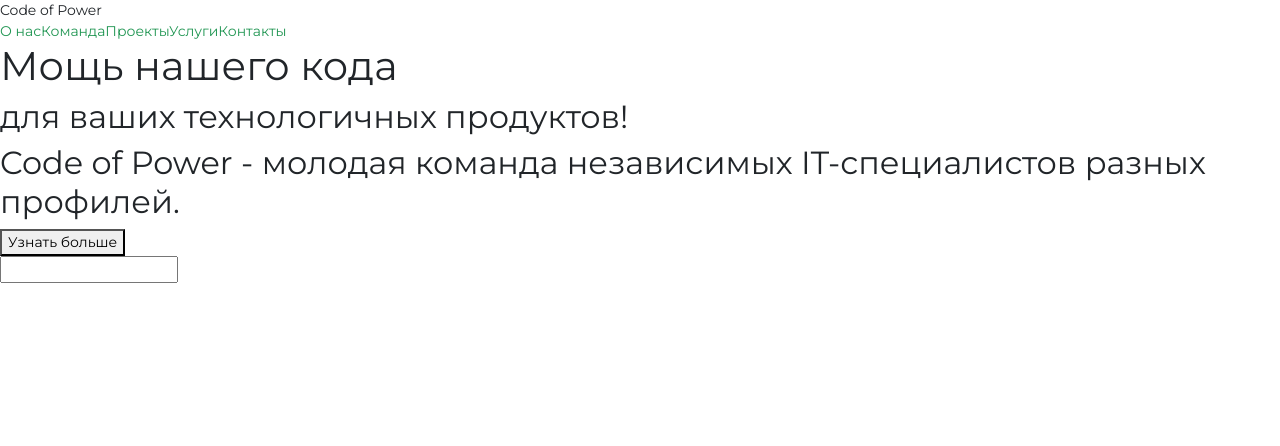
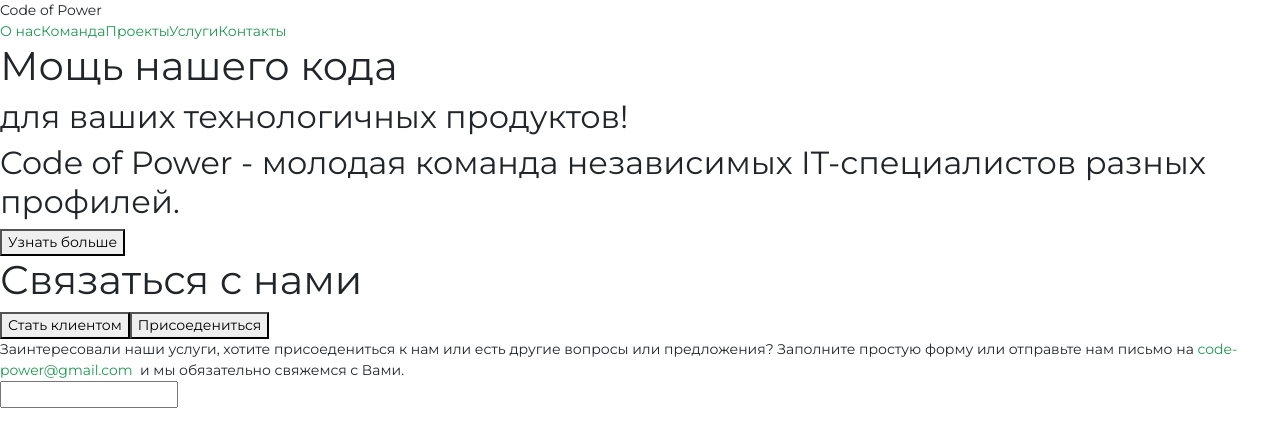
Before and after one commit to Code-of-Power/code-power.ru, a React app in the folder client/: page / in a window 1280 px wide. Shown: the top 446 px of the page. Built offline with nearby package versions, Linux system fonts and the light colour scheme.

Commit message:
Contact us page layout

```diff
--- a/client/src/app/components/button/index.scss
+++ b/client/src/app/components/button/index.scss
@@ -5,9 +5,12 @@
     width: 100%;
     border: 2px solid $main-color;
     background: transparent;
-    color: #fff;
+    color: $text-color;
 
-    &.default {}
+    &.default {
+        height: 35px;
+        border: 2px solid $text-color;
+    }
 
     &.danger {}
 
--- a/client/src/app/components/button/index.tsx
+++ b/client/src/app/components/button/index.tsx
@@ -3,10 +3,13 @@ import * as React from 'react';
 interface IButton {
     type: 'primary' | 'danger' | 'default';
     children: string;
+    cssClass?: string;
 }
 
 export function Button(props: IButton) {
     return (
-        <button className={`cop-button rounded font-weight-bold ${props.type}`}>{props.children}</button>
+        <button className={`cop-button rounded font-weight-bold ${props.type} ${props.cssClass || ''}`}>
+            {props.children}
+        </button>
     );
 }
--- a/client/src/app/screens/contact-us/index.tsx
+++ b/client/src/app/screens/contact-us/index.tsx
@@ -1,7 +1,30 @@
 import * as React from 'react';
+import { Button } from '@app/components/button';
 
 export function ContactUs() {
     return (
-        <section className="vh-100"></section>
+        <section className="vh-100">
+            <div className="container">
+                <div className="row justify-content-center">
+                    <div className="col-3">
+                        <h1 className="text-white">Связаться с нами</h1>
+                        <div className="d-flex flex-column">
+                            <Button cssClass="mb-4" type="primary">Стать клиентом</Button>
+                            <Button type="default">Присоедениться</Button>
+                        </div>
+
+                    </div>
+                    <div className="offset-md-2 col-5">
+                        <span className="text-white">
+                            Заинтересовали наши услуги, хотите присоедениться к нам
+                            или есть другие вопросы или предложения?
+                            Заполните простую форму или отправьте нам письмо на&nbsp;
+                            <a href="mailto:">code-power@gmail.com</a>&nbsp;
+                            и мы обязательно свяжемся с Вами.
+                        </span>
+                    </div>
+                </div>
+            </div>
+        </section>
     )
 }
```
